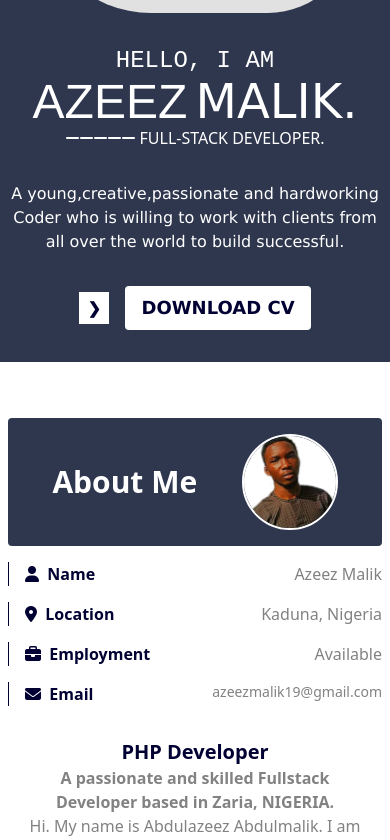
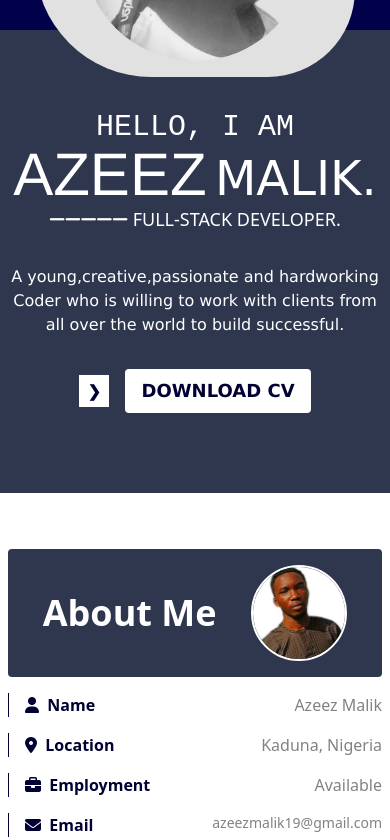
Before and after one commit to Malikic1/azeez_malik_portfolio, a website: page index.html in a window 390 px wide. Shown: the part 432-1272 px from the top of the page. Drawn offline with Linux system fonts and the light colour scheme.

Commit message:
Editing font size

```diff
--- a/index.html
+++ b/index.html
@@ -59,17 +59,17 @@
     </header>
     <main>
       <div
-        class="pb-8 md:pb-0 bg-gradient flex-col-reverse md:flex-row flex bg-blue justify-evenly gap-y-8 md:gap-y-0 px-2 emd:px-0 h_desk"
+        class="pb-20 md:pb-0 bg-gradient flex-col-reverse md:flex-row flex bg-blue justify-evenly gap-y-8 md:gap-y-0 px-2 emd:px-0 h_desk"
       >
         <section class="w-100 md:w-1/2 z-10 text-center md:text-left">
           <p>
-            <span class="text-2xl emd:text-4xl courier popup">HELLO, I AM</span>
+            <span class="text-3xl emd:text-4xl courier popup">HELLO, I AM</span>
             <br />
-            <span class="arial text-5xl emd:text-7xl popup">AZEEZ</span
+            <span class="arial text-6xl emd:text-7xl popup">AZEEZ</span
             >&nbsp;&nbsp;<span class="lucida text-5xl emd:text-7xl popup"
               >MALIK.</span
             ><br />
-            <span class="popup text-base emd:text-xl"
+            <span class="popup text-lg emd:text-xl"
               ><span
                 ><i class="fa-solid fa-minus"></i
                 ><i class="fa-solid fa-minus"></i
@@ -115,7 +115,7 @@
         </div>
 
         <section
-          class="mt-24 bg-whitesmoke md:mt-0 bg-light p-4 w-80 md:w-64 emd:w-80 m-auto md:m-0 z-10"
+          class="mt-40 bg-whitesmoke md:mt-0 bg-light p-4 w-80 md:w-64 emd:w-80 m-auto md:m-0 z-10"
           style="
             border-top-left-radius: 13rem;
             border-top-right-radius: 9rem;
@@ -135,7 +135,7 @@
       >
         <section class="w-100 md:w-1/2 lg:w-1/3">
           <div class="bg-bluesmoke justify-evenly py-4 rounded flex">
-            <div class="self-center font-bold text-light text-3xl">
+            <div class="self-center font-bold text-light text-4xl">
               About Me
             </div>
             <div>
@@ -178,15 +178,15 @@
         <section
           class="w-100 md:w-1/2 lg:w-1/3 text-center md:text-left px-4 sm:px-0"
         >
-          <h4 class="popup text-xl font-bold text-blue">PHP Developer</h4>
+          <h4 class="popup text-3xl font-bold text-blue">PHP Developer</h4>
 
-          <p class="popup text-darkgrey">
+          <p class="mt-2 text-xl popup text-darkgrey">
             <b
               >A passionate and skilled Fullstack Developer based in Zaria,
               NIGERIA.</b
             >
           </p>
-          <p class="text-darkgrey popup" data-animation="rise-up">
+          <p class="mt-2 text-lg text-darkgrey popup" data-animation="rise-up">
             Hi. My name is Abdulazeez Abdulmalik. I am a Web Developer both in
             the Frontend Development & Backend Development field, and I'm very
             passionate and dedicated to my work. Through my 3 years of studies
@@ -211,7 +211,7 @@
       >
         <section class="w-100 md:w-1/2">
           <div class="bg-bluesmoke justify-evenly py-4 rounded flex">
-            <div class="self-center text-light font-bold text-3xl">
+            <div class="self-center text-light font-bold text-4xl">
               My Skill
             </div>
             <div>
@@ -265,7 +265,7 @@
       >
         <section class="w-100 md:w-1/2">
           <div class="bg-bluesmoke justify-evenly py-4 rounded flex">
-            <div class="self-center text-light font-bold text-3xl">
+            <div class="self-center text-light font-bold text-4xl">
               Projects
             </div>
             <div>
```
Also changed, not shown: css/main.css.
